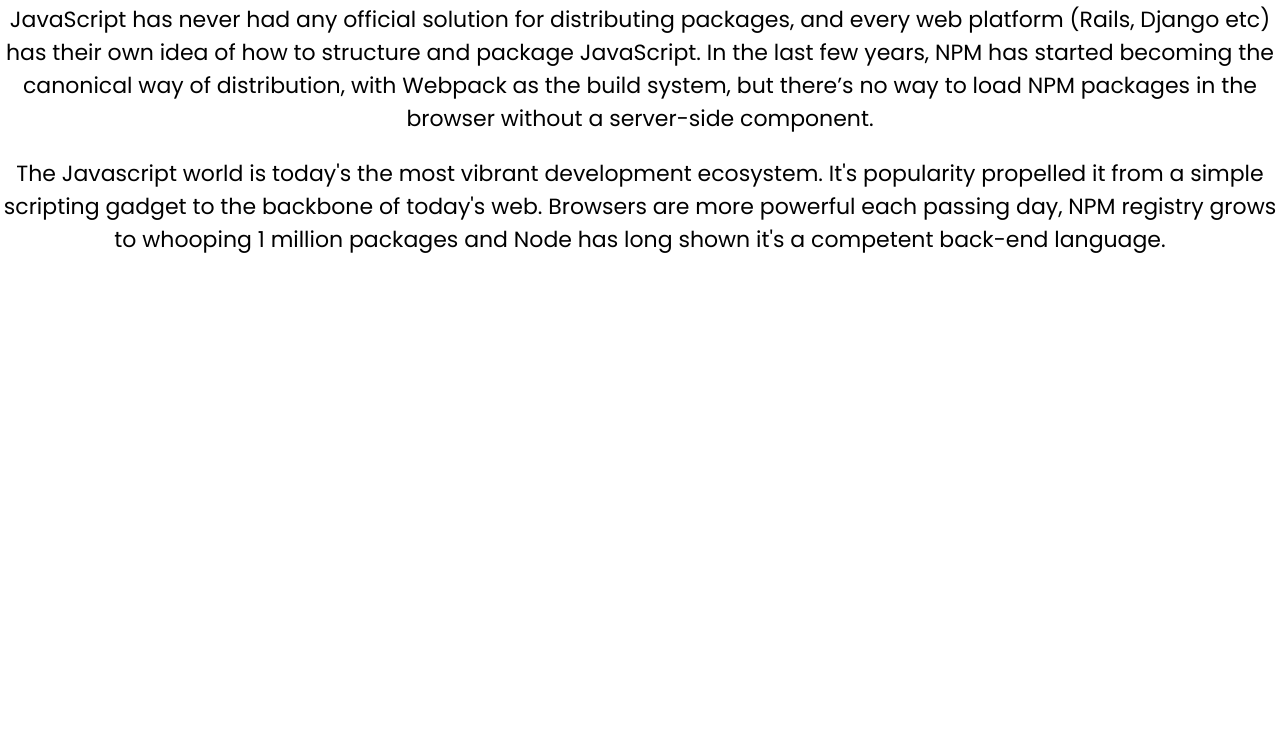
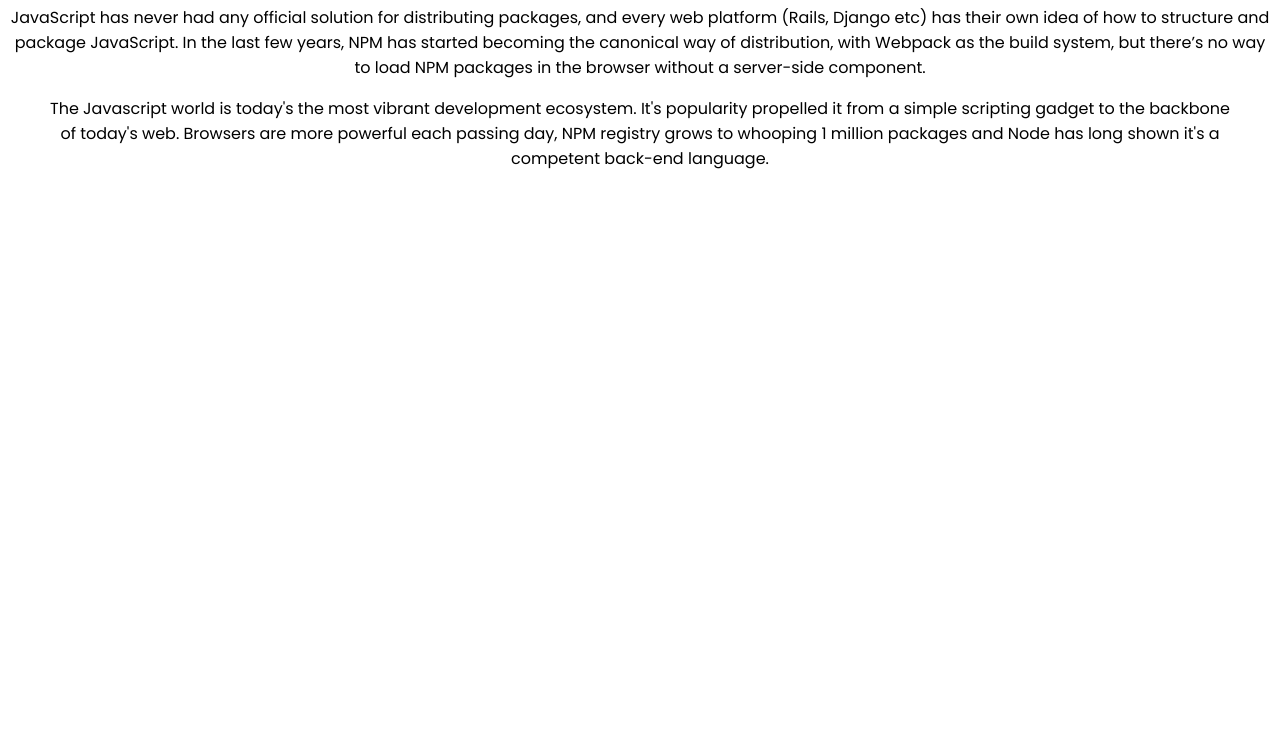
Before and after one commit to afthab208/blog, a plain HTML site: page articles/article/firstarticle.html in a window 1280 px wide. Shown: the part 70-800 px from the top of the page. Drawn offline with Linux system fonts and the light colour scheme.

Commit message:
Update article.css

```diff
--- a/articles/article/article.css
+++ b/articles/article/article.css
@@ -2,9 +2,8 @@
 
     text-align: center;
     font-family: 'Poppins';
-    font-size: 22px;
-    margin-left: auto;
-    margin-right: auto;
+
+
 
 
 }
```
